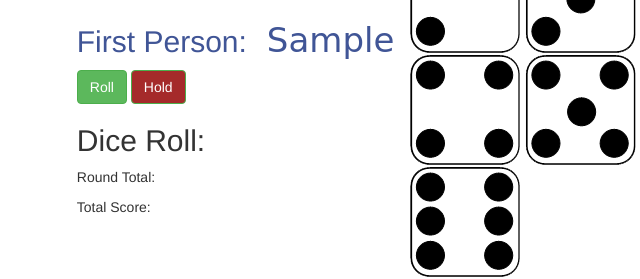
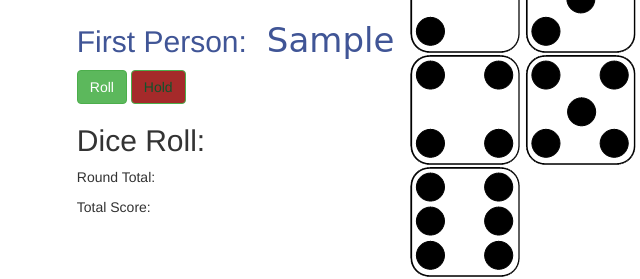
Before and after one commit to Wihogora/Pig-dice, a plain HTML site: page index.html in a window 1280 px wide. Both pictures are taken after typing "Sample", "Sample" into the empty fields and a click on the button "Ready!!". Shown: the part 401-680 px from the top of the page, 229-869 px from the left. Drawn offline with Linux system fonts and the light colour scheme; files whose address does not match are found by name.

Commit message:
Add color

```diff
--- a/css/styles.css
+++ b/css/styles.css
@@ -102,6 +102,7 @@
   }
   #p1-hold{
     background-color:brown;
+    color: #10532C;
   }
   #p2-hold{
     background-color: brown;
```
